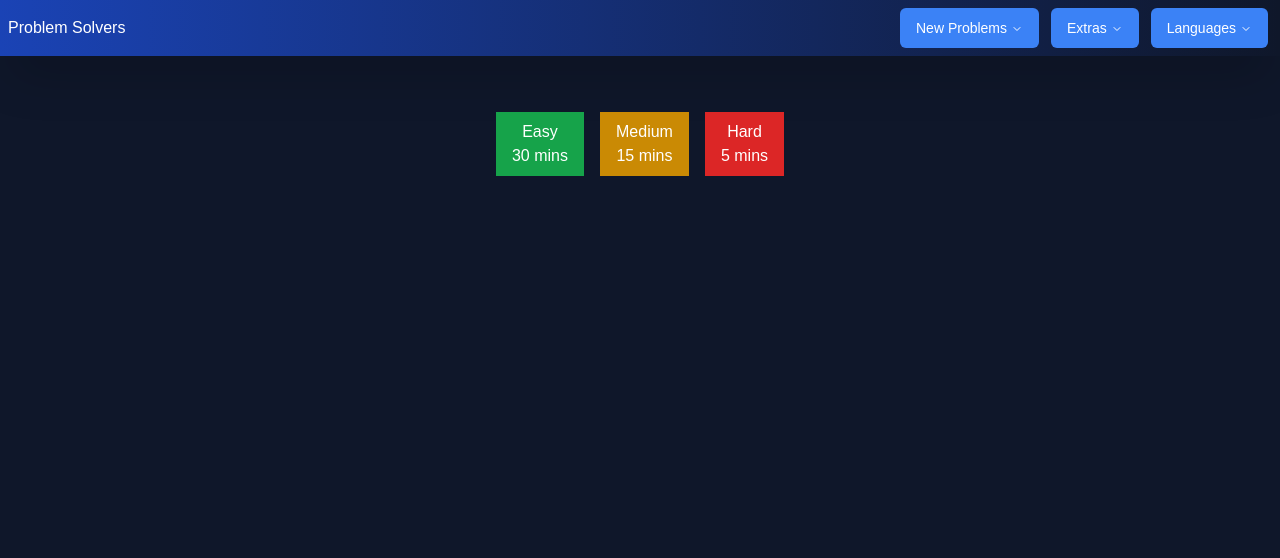
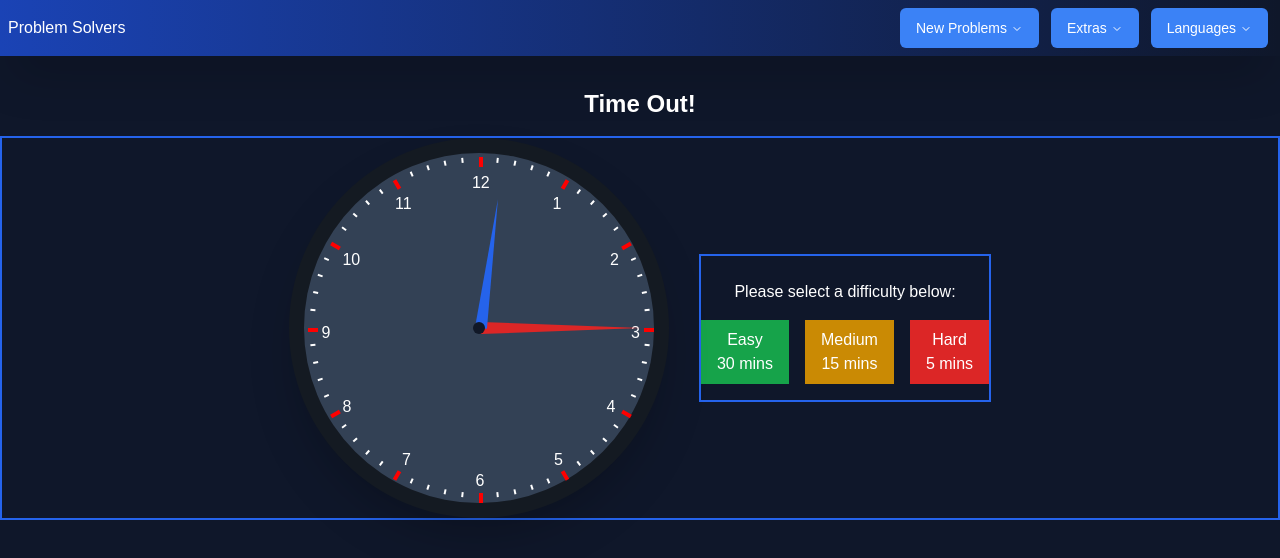
Before and after one commit to bartswierz/learning-game, a React (Vite) app: page /analog-clock in a window 1280 px wide. Shown: the top 558 px of the page. Built offline with nearby package versions, Linux system fonts and the light colour scheme; a web font is replaced by a local one.

Commit message:
updated layout and refactored conditional code in analog clock component

```diff
--- a/src/components/ui/AnalogClock/AnalogClock.tsx
+++ b/src/components/ui/AnalogClock/AnalogClock.tsx
@@ -5,18 +5,38 @@ const AnalogClock = () => {
   const [answer, setAnswer] = useState<string>("");
   const [choicesArray, setChoicesArray] = useState<string[]>([]);
   const hour = Math.floor(Math.random() * 12) + 1; // Random hour between 1 and 12
+  const [isTierSelected, setIsTierSelected] = useState<boolean>(false);
 
   // Picks a random answer from the choicesArray
   useEffect(() => {
     setAnswer(choicesArray[Math.floor(Math.random() * choicesArray.length)]);
   }, [choicesArray]);
 
+  // TODO - create a helper function for generating a new problem - REQUIRES having a tierChoice selected
+
+  // TODO - refactor
   return (
-    <div className="flex flex-col items-center justify-center px-4">
-      {/* <h2>DEV TESTING*: {answer}</h2> */}
+    <div className="flex flex-col md:flex-row items-center justify-center px-4 gap-[30px] bb">
       <Clock time={answer} />
-      <TierChoice hour={hour} setChoicesArray={setChoicesArray} />
-      <ChoicesList options={choicesArray} answer={answer} />
+      <div className="bb flex flex-col justify-center items-center">
+        {!isTierSelected && <h2 className="pt-6">Please select a difficulty below:</h2>}
+        <TierChoice
+          hour={hour}
+          setChoicesArray={setChoicesArray}
+          setIsTierSelected={setIsTierSelected}
+          isTierSelected={isTierSelected}
+        />
+        {isTierSelected && (
+          <>
+            <h2>What is the correct time?</h2>
+            <ChoicesList options={choicesArray} answer={answer} />
+            {/* TODO - add logic to only show button once user picks the correct answer */}
+            <button onClick={() => {}} className="bg-blue-500 px-2 py-3 w-full">
+              New Problem
+            </button>
+          </>
+        )}
+      </div>
     </div>
   );
 };
--- a/src/components/ui/AnalogClock/components/Clock.tsx
+++ b/src/components/ui/AnalogClock/components/Clock.tsx
@@ -1,7 +1,7 @@
 import { HourIndicators, ClockTicks, Pin, HourHand, MinuteHand } from "./index";
 import { SMALL } from "../../../../types/types";
 
-const Clock = ({ time }: { time: string }) => {
+const Clock = ({ time = "12:15" }: { time: string }) => {
   if (!time) return null;
 
   return (
@@ -14,8 +14,7 @@ const Clock = ({ time }: { time: string }) => {
         <ClockTicks />
       </div>
       <Pin />
-      {time && (
-        <>
+
       <div className="sm:hidden">
         <HourHand time={time} size={SMALL} />
         <MinuteHand time={time} size={SMALL} />
@@ -24,8 +23,6 @@ const Clock = ({ time }: { time: string }) => {
         <HourHand time={time} />
         <MinuteHand time={time} />
       </div>
-        </>
-      )}
     </div>
   );
 };
--- a/src/components/ui/AnalogClock/components/TierChoice.tsx
+++ b/src/components/ui/AnalogClock/components/TierChoice.tsx
@@ -2,11 +2,19 @@ import { shuffle } from "lodash";
 
 interface TierChoiceProps {
   setChoicesArray: (Timelist: string[]) => void;
+  setIsTierSelected: (isTierSelected: boolean) => void;
+  isTierSelected: boolean;
   hour: number;
 }
 
-const TierChoice = ({ setChoicesArray, hour }: TierChoiceProps) => {
+{
+  /* TODO - refactor the NEW PROBLEM - NEED TO SEPARATE THIS FROM THE TIER CHOICE COMPONENT
+  - Once we set the tier, UNTIL it is changed again by the user, we can keep using the tier choice to generate a new set of four choices
+  */
+}
+const TierChoice = ({ setChoicesArray, hour, setIsTierSelected, isTierSelected }: TierChoiceProps) => {
   const handleEasyTier = (hour: number) => {
+    setIsTierSelected(true);
     if (hour === 1) {
       setChoicesArray(shuffle(["1:00", "1:30", "2:00", "2:30"]));
       return;
@@ -15,12 +23,15 @@ const TierChoice = ({ setChoicesArray, hour }: TierChoiceProps) => {
   };
 
   const handleMediumTier = (hour: number) => {
+    setIsTierSelected(true);
     setChoicesArray(shuffle([`${hour}:00`, `${hour}:15`, `${hour}:30`, `${hour}:45`]));
   };
 
   const handleHardTier = (hour: number) => {
     const hardMinutesArray = [0, 5, 10, 15, 20, 25, 30, 35, 40, 45, 50, 55];
     const startingPointMinutes = hardMinutesArray[Math.floor(Math.random() * 12)]; // index 0-11
+
+    setIsTierSelected(true);
 
     switch (startingPointMinutes) {
       case 0:
@@ -72,7 +83,16 @@ const TierChoice = ({ setChoicesArray, hour }: TierChoiceProps) => {
 
   return (
     <div className="flex gap-4 my-4">
-      <button onClick={() => handleEasyTier(hour)} className="cursor-pointer bg-green-600 hover:bg-green-700 px-4 py-2 text-center">
+      {isTierSelected ? (
+        <button onClick={() => setIsTierSelected(false)} className="bg-blue-500 px-2 py-2">
+          Change Difficulty
+        </button>
+      ) : (
+        <>
+          <button
+            onClick={() => handleEasyTier(hour)}
+            className="cursor-pointer bg-green-600 hover:bg-green-700 px-4 py-2 text-center"
+          >
             Easy
             <br />
             30 mins
@@ -88,6 +108,8 @@ const TierChoice = ({ setChoicesArray, hour }: TierChoiceProps) => {
             Hard
             <br />5 mins
           </button>
+        </>
+      )}
     </div>
   );
 };
--- a/src/pages/AnalogClock.tsx
+++ b/src/pages/AnalogClock.tsx
@@ -2,7 +2,8 @@ import AnalogClock from "@/components/ui/AnalogClock/AnalogClock";
 
 export default function AnalogClockPage() {
   return (
-    <div className="py-[5vh]">
+    <div className="pt-[4vh] pb-[8vh]">
+      <h1 className="text-center text-2xl font-bold mb-4">Time Out!</h1>
       <AnalogClock />
     </div>
   );
```
Lines whose indentation alone changed are shown as unchanged.
